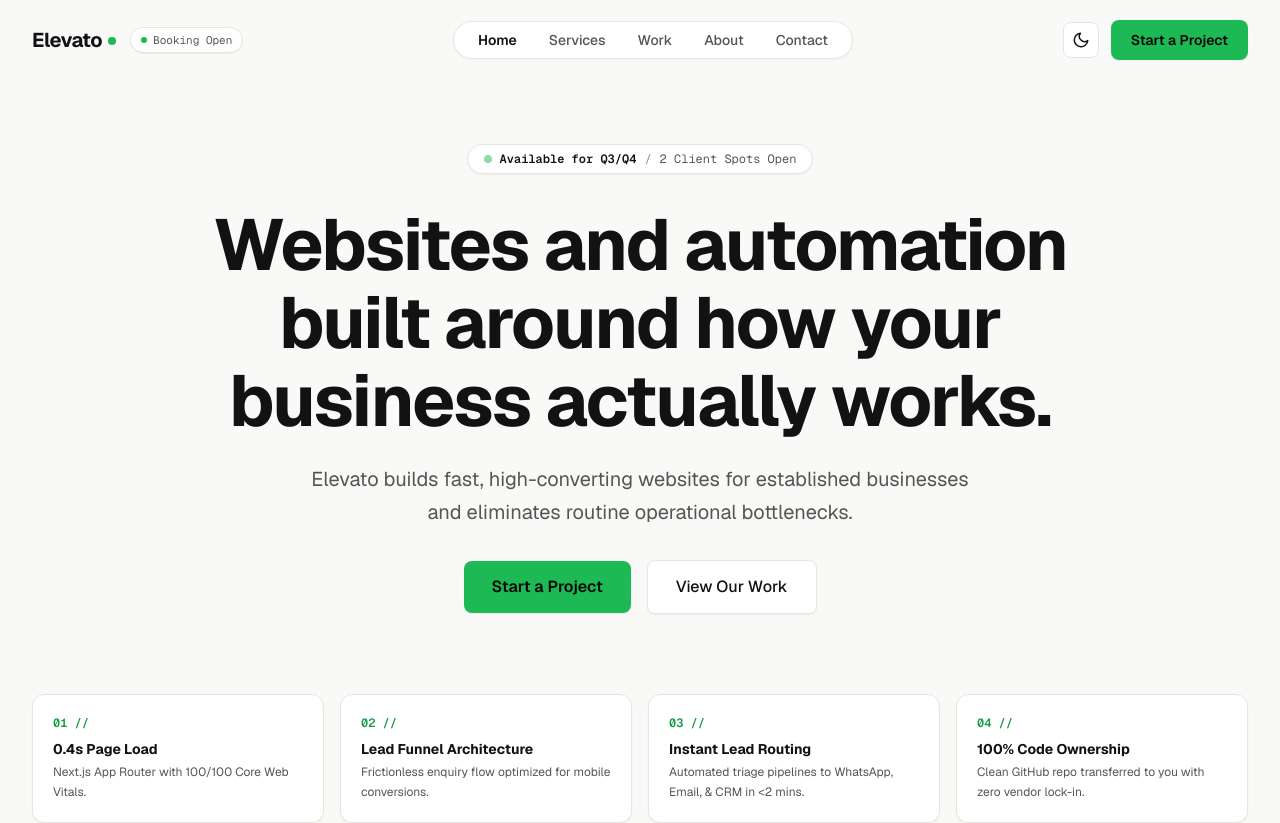
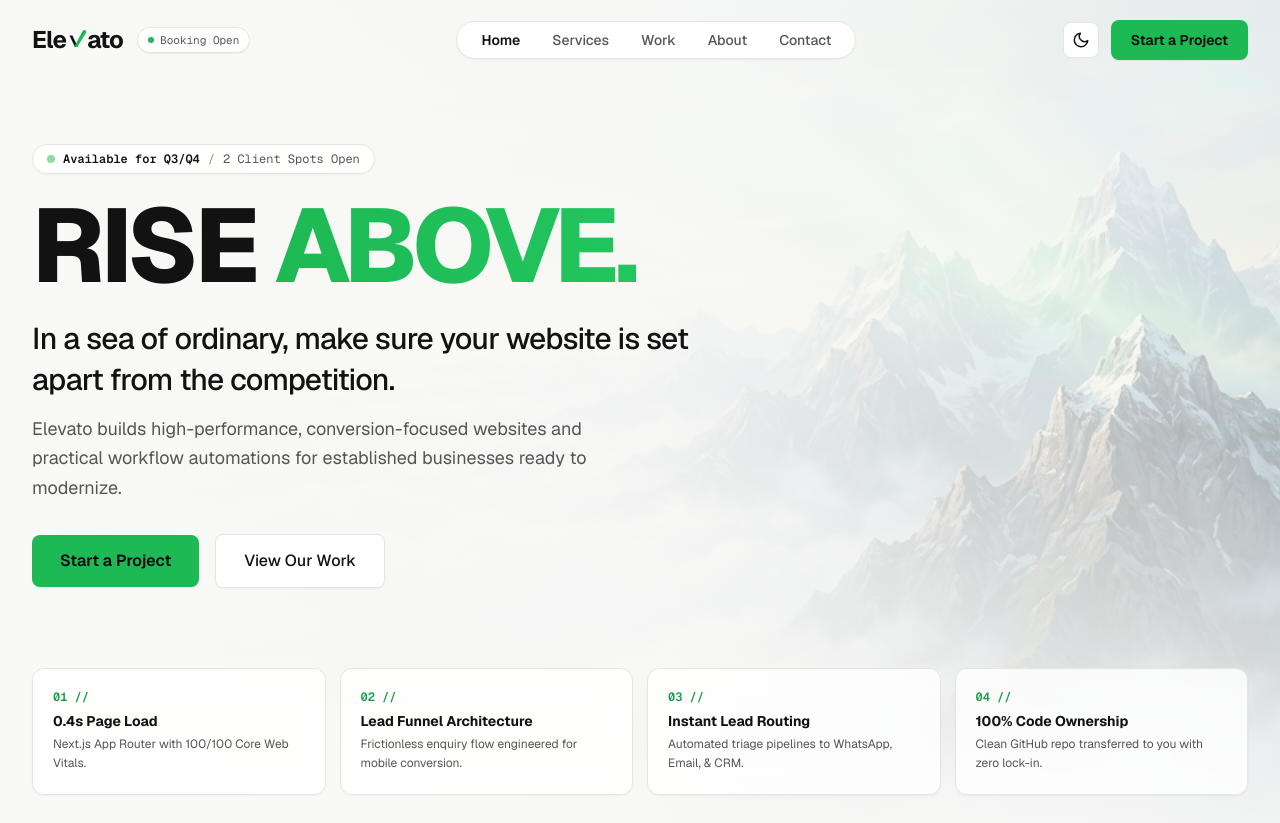
Before and after one commit to rajatozaki/elevato, a Next.js app: page / in a window 1280 px wide. Shown: the top 823 px of the page. Built offline with nearby package versions, Linux system fonts and the light colour scheme.

Commit message:
feat: implement new logo icon, favicon, atmospheric elevate hero bg and expressive tagline

```diff
--- a/app/icon.tsx
+++ b/app/icon.tsx
@@ -8,19 +8,31 @@ export default function Icon() {
     (
       <div
         style={{
-          fontSize: 20,
-          background: '#0B0B0B',
           width: '100%',
           height: '100%',
+          background: '#121212',
           display: 'flex',
           alignItems: 'center',
           justifyContent: 'center',
-          color: '#8FD400',
-          fontWeight: 700,
-          borderRadius: 6,
+          borderRadius: '8px',
         }}
       >
-        E
+        <svg
+          width="20"
+          height="20"
+          viewBox="0 0 24 28"
+          fill="none"
+          xmlns="http://www.w3.org/2000/svg"
+        >
+          <path
+            d="M3 8.5L9.5 22.5H13L6.5 8.5H3Z"
+            fill="#FFFFFF"
+          />
+          <path
+            d="M8.5 22.5L18.8 3.2C19.4 2.1 20.8 1.7 21.9 2.3C23 2.9 23.4 4.3 22.8 5.4L12.5 22.5H8.5Z"
+            fill="#1DB954"
+          />
+        </svg>
       </div>
     ),
     { ...size }
--- a/components/layout/Logo.tsx
+++ b/components/layout/Logo.tsx
@@ -3,24 +3,76 @@ import Link from 'next/link';
 
 interface LogoProps {
   className?: string;
-  variant?: 'light' | 'dark';
+  variant?: 'light' | 'dark' | 'auto';
+  showMarkOnly?: boolean;
 }
 
-export function Logo({ className, variant = 'light' }: LogoProps) {
-  const isDarkVariant = variant === 'dark';
+export function Logo({ className, variant = 'auto', showMarkOnly = false }: LogoProps) {
+  const textColor =
+    variant === 'dark'
+      ? 'text-text-on-dark'
+      : variant === 'light'
+      ? 'text-text-primary'
+      : 'text-text-primary';
+
+  if (showMarkOnly) {
+    return (
+      <Link
+        href="/"
+        className={cn("inline-flex items-center", className)}
+        aria-label="Elevato Home"
+      >
+        <svg
+          viewBox="0 0 28 28"
+          className="w-7 h-7"
+          fill="none"
+          xmlns="http://www.w3.org/2000/svg"
+        >
+          <path
+            d="M4 9L10.5 23H14L7.5 9H4Z"
+            className={variant === 'dark' ? 'fill-white' : 'fill-current text-text-primary'}
+          />
+          <path
+            d="M9.5 23L19.8 3.5C20.4 2.4 21.8 2 22.9 2.6C24 3.2 24.4 4.6 23.8 5.7L13.5 23H9.5Z"
+            fill="#1DB954"
+          />
+        </svg>
+      </Link>
+    );
+  }
 
   return (
     <Link
       href="/"
       className={cn(
-        "flex items-center gap-1.5 font-bold text-xl tracking-tight transition-colors",
-        isDarkVariant ? "text-text-on-dark" : "text-text-primary",
+        "inline-flex items-center group font-sans tracking-tight select-none transition-transform duration-200 hover:scale-[1.01]",
+        textColor,
         className
       )}
       aria-label="Elevato Home"
     >
-      <span>Elevato</span>
-      <span className="w-2 h-2 rounded-full bg-accent inline-block mt-0.5" />
+      <span className="text-2xl font-bold tracking-[-0.035em]">Ele</span>
+      {/* Custom Stylized "v" with elevated green ascending stroke */}
+      <span className="relative inline-flex items-center justify-center w-[20px] h-[26px] mx-[0.5px]">
+        <svg
+          viewBox="0 0 24 28"
+          className="w-full h-full overflow-visible"
+          fill="none"
+          xmlns="http://www.w3.org/2000/svg"
+        >
+          {/* Left stroke */}
+          <path
+            d="M3 8.5L9.5 22.5H13L6.5 8.5H3Z"
+            className={variant === 'dark' ? 'fill-white' : 'fill-current text-text-primary'}
+          />
+          {/* Right upward green stroke */}
+          <path
+            d="M8.5 22.5L18.8 3.2C19.4 2.1 20.8 1.7 21.9 2.3C23 2.9 23.4 4.3 22.8 5.4L12.5 22.5H8.5Z"
+            fill="#1DB954"
+          />
+        </svg>
+      </span>
+      <span className="text-2xl font-bold tracking-[-0.035em]">ato</span>
     </Link>
   );
 }
--- a/components/sections/Hero.tsx
+++ b/components/sections/Hero.tsx
@@ -1,3 +1,4 @@
+import Image from 'next/image';
 import { Container } from '@/components/ui/Container';
 import { Button } from '@/components/ui/Button';
 import { AnimateIn } from '@/components/ui/AnimateIn';
@@ -11,27 +12,43 @@ const heroPillars = [
   {
     num: '02',
     title: 'Lead Funnel Architecture',
-    desc: 'Frictionless enquiry flow optimized for mobile conversions.',
+    desc: 'Frictionless enquiry flow engineered for mobile conversion.',
   },
   {
     num: '03',
     title: 'Instant Lead Routing',
-    desc: 'Automated triage pipelines to WhatsApp, Email, & CRM in <2 mins.',
+    desc: 'Automated triage pipelines to WhatsApp, Email, & CRM.',
   },
   {
     num: '04',
     title: '100% Code Ownership',
-    desc: 'Clean GitHub repo transferred to you with zero vendor lock-in.',
+    desc: 'Clean GitHub repo transferred to you with zero lock-in.',
   },
 ];
 
 export default function Hero() {
   return (
-    <section className="min-h-[90vh] pt-36 pb-24 flex items-center relative">
-      <Container className="max-w-5xl mx-auto text-center relative z-10">
-        {/* Studio Availability Pill Badge */}
+    <section className="relative min-h-[92vh] pt-32 sm:pt-36 pb-20 flex items-center overflow-hidden">
+      {/* Atmospheric 'Elevate' Background Art */}
+      <div className="absolute inset-0 -z-10 select-none pointer-events-none">
+        <Image
+          src="/images/elevate-hero.jpg"
+          alt="Elevato Mountain Peaks"
+          fill
+          priority
+          sizes="100vw"
+          className="object-cover object-[75%_center] md:object-center opacity-35 dark:opacity-25 transition-opacity duration-700 filter saturate-[1.1]"
+        />
+        {/* Gradient overlays for seamless text readability and dark/light mode blend */}
+        <div className="absolute inset-0 bg-gradient-to-r from-starlight via-starlight/85 to-transparent dark:from-dark dark:via-dark/85 dark:to-transparent" />
+        <div className="absolute inset-0 bg-gradient-to-t from-starlight via-transparent to-starlight/40 dark:from-dark dark:via-transparent dark:to-dark/40" />
+      </div>
+
+      <Container className="relative z-10">
+        <div className="max-w-3xl text-left">
+          {/* Studio Status Pill */}
           <AnimateIn direction="up">
-          <div className="inline-flex items-center gap-2 px-4 py-1.5 rounded-full border border-border-subtle bg-surface text-xs font-mono text-text-secondary mb-8 shadow-xs">
+            <div className="inline-flex items-center gap-2 px-3.5 py-1.5 rounded-full border border-border-subtle bg-surface/90 backdrop-blur-md text-xs font-mono text-text-secondary mb-6 shadow-xs">
               <span className="w-2 h-2 rounded-full bg-accent inline-block animate-pulse" />
               <span className="text-text-primary font-semibold">Available for Q3/Q4</span>
               <span className="text-text-tertiary">/</span>
@@ -39,22 +56,32 @@ export default function Hero() {
             </div>
           </AnimateIn>
 
-        {/* Main Headline */}
+          {/* Expressive Display Headline (Sample Inspired) */}
           <AnimateIn direction="up" delay={100}>
-          <h1 className="text-4xl sm:text-5xl md:text-6xl lg:text-7xl font-bold tracking-tight leading-[1.08] text-text-primary max-w-4xl mx-auto">
-            Websites and automation built around how your business actually works.
+            <h1 className="text-6xl sm:text-7xl md:text-8xl lg:text-[6.5rem] font-extrabold tracking-[-0.045em] leading-[0.92] text-text-primary uppercase">
+              rise{' '}
+              <span className="text-transparent bg-clip-text bg-gradient-to-r from-accent to-[#22C55E]">
+                above.
+              </span>
             </h1>
           </AnimateIn>
 
-        {/* Supporting Copy */}
+          {/* Short Phrase Tagline */}
           <AnimateIn direction="up" delay={200}>
-          <p className="text-lg md:text-xl text-text-secondary mt-6 max-w-2xl mx-auto leading-relaxed">
-            Elevato builds fast, high-converting websites for established businesses and eliminates routine operational bottlenecks.
+            <p className="text-xl sm:text-2xl md:text-3xl font-medium tracking-tight text-text-primary mt-6 max-w-2xl leading-snug">
+              In a sea of ordinary, make sure your website is set apart from the competition.
             </p>
           </AnimateIn>
 
-        {/* Action CTAs */}
-        <AnimateIn direction="up" delay={300} className="mt-8 flex flex-col sm:flex-row items-center justify-center gap-4">
+          {/* Supporting Pitch */}
+          <AnimateIn direction="up" delay={250}>
+            <p className="text-base sm:text-lg text-text-secondary mt-3.5 max-w-xl leading-relaxed">
+              Elevato builds high-performance, conversion-focused websites and practical workflow automations for established businesses ready to modernize.
+            </p>
+          </AnimateIn>
+
+          {/* CTAs */}
+          <AnimateIn direction="up" delay={300} className="mt-8 flex flex-wrap items-center gap-4">
             <Button variant="primary" size="lg" href="/contact">
               Start a Project
             </Button>
@@ -62,16 +89,17 @@ export default function Hero() {
               View Our Work
             </Button>
           </AnimateIn>
+        </div>
 
-        {/* Capabilities / Proof Pillars Grid */}
+        {/* Capabilities Grid */}
         <AnimateIn direction="up" delay={400} className="mt-16 sm:mt-20">
-          <div className="grid grid-cols-1 sm:grid-cols-2 lg:grid-cols-4 gap-4 text-left">
+          <div className="grid grid-cols-1 sm:grid-cols-2 lg:grid-cols-4 gap-3.5 text-left">
             {heroPillars.map((pillar) => (
               <div
                 key={pillar.num}
-                className="p-5 rounded-xl border border-border-subtle bg-surface shadow-xs hover:border-accent/40 transition-all duration-200 hover:-translate-y-0.5"
+                className="p-4 sm:p-5 rounded-xl border border-border-subtle bg-surface/80 backdrop-blur-md shadow-xs hover:border-accent/40 transition-all duration-200 hover:-translate-y-0.5"
               >
-                <span className="text-xs font-mono text-accent-dark dark:text-accent font-semibold block mb-2">
+                <span className="text-xs font-mono text-accent-dark dark:text-accent font-semibold block mb-1.5">
                   {pillar.num} {'//'}
                 </span>
                 <h3 className="text-sm font-bold text-text-primary mb-1">
--- a/data/site.ts
+++ b/data/site.ts
@@ -2,8 +2,8 @@ export const siteConfig = {
   name: 'Elevato',
   url: 'https://elevato.in',
   description:
-    'Elevato builds high-performance websites and practical workflow automation for established businesses looking to modernize operations.',
-  tagline: 'Modern websites and practical workflow automation for established businesses.',
+    'In a sea of ordinary, Elevato builds high-performance websites and practical workflow systems that elevate your business.',
+  tagline: 'In a sea of ordinary, make sure your digital presence elevates your business.',
   availability: {
     status: 'Available for Q3/Q4',
     badge: 'Booking Open',
```
Also changed, not shown: public/images/elevate-hero.jpg (added). Lines whose indentation alone changed are shown as unchanged.
